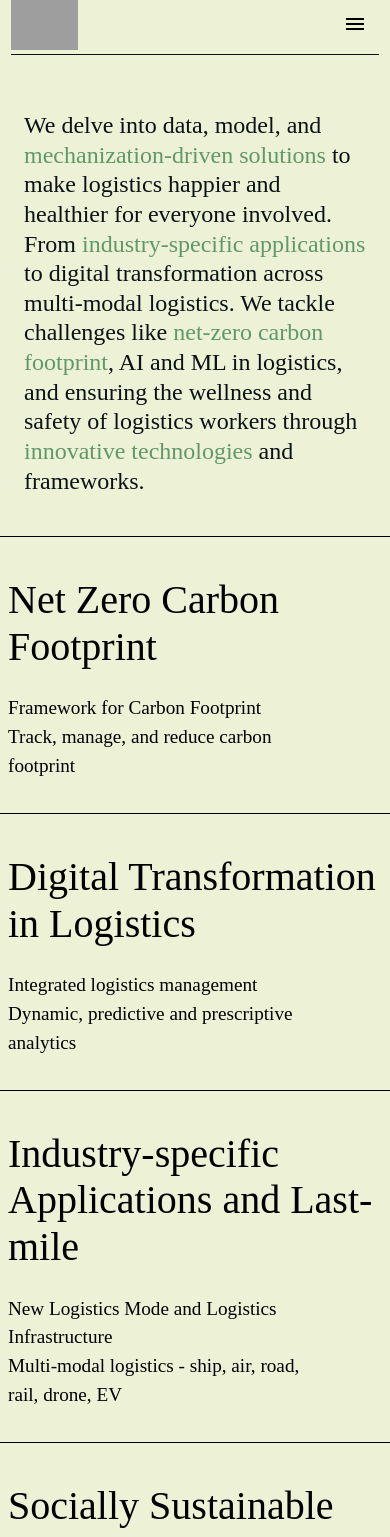
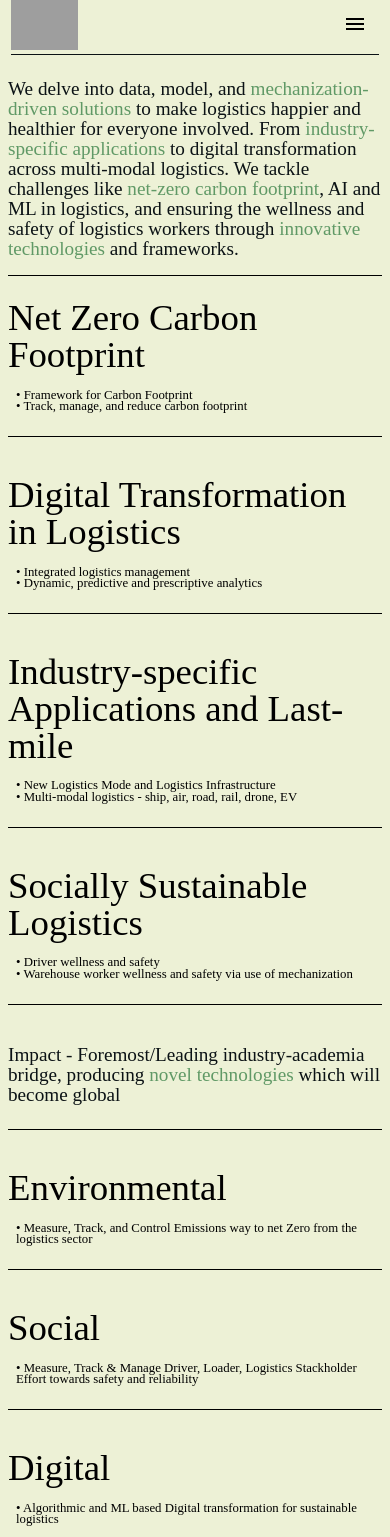
Before and after one commit to gautamV19/center-for-logistics-iitm, a React (Vite) app: page /logistics/about in a window 390 px wide. Shown: the top 1537 px of the page. Built offline with nearby package versions, Linux system fonts and the light colour scheme; grey boxes are pictures that could not be loaded; a web font is replaced by a local one.

Commit message:
mobile about

```diff
--- a/src/pages/About.tsx
+++ b/src/pages/About.tsx
@@ -65,36 +65,46 @@ const headingData = [
   {
     heading: "Net Zero Carbon Footprint",
     text: [
-      "Framework for Carbon Footprint",
-      "Track, manage, and reduce carbon footprint",
+      "• Framework for Carbon Footprint",
+      "• Track, manage, and reduce carbon footprint",
     ],
   },
   {
     heading: "Digital Transformation in Logistics",
     text: [
-      "Integrated logistics management",
-      "Dynamic, predictive and prescriptive analytics",
+      "• Integrated logistics management",
+      "• Dynamic, predictive and prescriptive analytics",
     ],
   },
   {
     heading: "Industry-specific Applications and Last-mile",
     text: [
-      "New Logistics Mode and Logistics Infrastructure",
-      "Multi-modal logistics - ship, air, road, rail, drone, EV",
+      "• New Logistics Mode and Logistics Infrastructure",
+      "• Multi-modal logistics - ship, air, road, rail, drone, EV",
     ],
   },
   {
     heading: "Socially Sustainable Logistics",
     text: [
-      "Driver wellness and safety",
-      "Warehouse worker wellness and safety via use of mechanization",
+      "• Driver wellness and safety",
+      "• Warehouse worker wellness and safety via use of mechanization",
     ],
   },
 ];
 
-const aboutTextLong = [
-  "We delve into data, model, and mechanization-driven solutions to make logistics happier and healthier for everyone involved. From industry-specific applications to digital transformation across multi-modal logistics. We tackle challenges like net-zero carbon footprint, AI and ML in logistics, and ensuring the wellness and safety of logistics workers through innovative technologies and frameworks.",
-  "Impact - Foremost/Leading industry-academia bridge, producing novel technologies which will become global",
+const aboutTextColored2 = [
+  {
+    text: "Impact - Foremost/Leading industry-academia bridge, producing ",
+    color: "#0B1215",
+  },
+  {
+    text: "novel technologies ",
+    color: "#609966",
+  },
+  {
+    text: "which will become global",
+    color: "#0B1215",
+  },
 ];
 
 const aboutTextColored = [
@@ -134,19 +144,19 @@ const headingData2 = [
   {
     heading: "Environmental",
     text: [
-      "Measure, Track, and Control Emissions way to net Zero from the logistics sector",
+      "• Measure, Track, and Control Emissions way to net Zero from the logistics sector",
     ],
   },
   {
     heading: "Social",
     text: [
-      "Measure, Track & Manage Driver, Loader, Logistics Stackholder Effort towards safety and reliability",
+      "• Measure, Track & Manage Driver, Loader, Logistics Stackholder Effort towards safety and reliability",
     ],
   },
   {
     heading: "Digital",
     text: [
-      "Algorithmic and ML based Digital transformation for sustainable logistics",
+      "• Algorithmic and ML based Digital transformation for sustainable logistics",
     ],
   },
 ];
@@ -186,10 +196,17 @@ const About: React.FC = () => {
           </Grid>
         </Grid>
       ))}
-      <Grid item className={classes.textContainer}>
-        <Typography variant="h2" className={classes.h2text2}>
-          {aboutTextLong[1]}
-        </Typography>
+      <Grid item className={classes.textContainer} style={{ width: "60%" }}>
+        {aboutTextColored2.map((item, index) => (
+          <Typography
+            key={index}
+            variant="h2"
+            style={{ color: item.color, display: "inline" }}
+            className={classes.h2text2}
+          >
+            {item.text}
+          </Typography>
+        ))}
       </Grid>
       {headingData2.map((item, index) => (
         <Grid container item key={index} className={classes.secondContainer}>
--- a/src/pages/MobileAbout.tsx
+++ b/src/pages/MobileAbout.tsx
@@ -1,5 +1,4 @@
 import React from "react";
-
 
 import { makeStyles, Theme, createStyles } from "@material-ui/core/styles";
 import { Typography, Grid } from "@material-ui/core";
@@ -8,68 +7,35 @@ const useStyles = makeStyles((theme: Theme) =>
   createStyles({
     root: {
       flexGrow: 1,
-      // paddingLeft: theme.spacing(4),
-      // paddingRight: theme.spacing(4),
-
-      marginTop: theme.spacing(7),
-      marginBottom: theme.spacing(7),
-      flexDirection: "column",
-    },
-    h2text: {
-      fontWeight: 500,
-      textAlign: "justify",
-
-      // fontSize: "150px"
-    },
-    h2text2: {
-      fontWeight: 400,
-      width: "60%",
+      marginTop: theme.spacing(2),
+      marginBottom: theme.spacing(4),
+      padding: theme.spacing(1),
     },
     textContainer: {
-      paddingBottom: theme.spacing(5),
-      marginRight: theme.spacing(2),
-      marginLeft: theme.spacing(2),
+      paddingBottom: theme.spacing(2),
+      borderBottom: "0.7px solid",
+    },
+    startText: {
+      fontSize: "1.2rem",
+      lineHeight: "1.2rem",
+      textAlign: "justify",
+    },
+    sectionContainer: {
+      marginBottom: theme.spacing(2),
+      padding: theme.spacing(3, 0),
+      borderBottom: "0.7px solid",
+    },
+    sectionTitle: {
+      fontSize: "2.3rem",
+      lineHeight: "2.3rem",
+      textAlign: "left",
+      paddingBottom: theme.spacing(2),
+    },
+    sectionSubTitle: {
+      fontSize: "0.8rem",
+      lineHeight: "0.7rem",
+      textAlign: "left",
       paddingLeft: theme.spacing(1),
-      paddingRight: theme.spacing(1),
-      // flexWrap: "wrap"
-    },
-    title: {
-      fontWeight: 500,
-      fontSize: "40px",
-      // lineHeight: "6.6rem",
-    },
-    titleContainer: {
-      paddingTop: theme.spacing(5),
-      paddingBottom: theme.spacing(3),
-      width: "100%",
-    },
-    subtitle: {
-      marginBottom: theme.spacing(5),
-      width: "80%",
-      fontSize: "1.5rem",
-      lineHeight: "1.5rem",
-      textAlign: "center",
-      margin: "auto",
-    },
-    listItem: {
-      margin: 0,
-    },
-    leftAlignTextContainer: {
-      width: "100%",
-      flexDirection: "column",
-      alignItems: "left",
-    },
-    leftAlignText: {
-      width: "80%",
-    },
-    secondContainer: {
-      borderTop: "1px solid",
-      paddingBottom: theme.spacing(4),
-      paddingRight: theme.spacing(1),
-      paddingLeft: theme.spacing(1)
-    },
-    sideText: {
-      fontSize: "1.2rem",
     },
   })
 );
@@ -78,36 +44,46 @@ const headingData = [
   {
     heading: "Net Zero Carbon Footprint",
     text: [
-      "Framework for Carbon Footprint",
-      "Track, manage, and reduce carbon footprint",
+      "• Framework for Carbon Footprint",
+      "• Track, manage, and reduce carbon footprint",
     ],
   },
   {
     heading: "Digital Transformation in Logistics",
     text: [
-      "Integrated logistics management",
-      "Dynamic, predictive and prescriptive analytics",
+      "• Integrated logistics management",
+      "• Dynamic, predictive and prescriptive analytics",
     ],
   },
   {
     heading: "Industry-specific Applications and Last-mile",
     text: [
-      "New Logistics Mode and Logistics Infrastructure",
-      "Multi-modal logistics - ship, air, road, rail, drone, EV",
+      "• New Logistics Mode and Logistics Infrastructure",
+      "• Multi-modal logistics - ship, air, road, rail, drone, EV",
     ],
   },
   {
     heading: "Socially Sustainable Logistics",
     text: [
-      "Driver wellness and safety",
-      "Warehouse worker wellness and safety via use of mechanization",
+      "• Driver wellness and safety",
+      "• Warehouse worker wellness and safety via use of mechanization",
     ],
   },
 ];
 
-const aboutTextLong = [
-  "We delve into data, model, and mechanization-driven solutions to make logistics happier and healthier for everyone involved. From industry-specific applications to digital transformation across multi-modal logistics. We tackle challenges like net-zero carbon footprint, AI and ML in logistics, and ensuring the wellness and safety of logistics workers through innovative technologies and frameworks.",
-  "Impact - Foremost/Leading industry-academia bridge, producing novel technologies which will become global",
+const aboutTextColored2 = [
+  {
+    text: "Impact - Foremost/Leading industry-academia bridge, producing ",
+    color: "#0B1215",
+  },
+  {
+    text: "novel technologies ",
+    color: "#609966",
+  },
+  {
+    text: "which will become global",
+    color: "#0B1215",
+  },
 ];
 
 const aboutTextColored = [
@@ -147,19 +123,19 @@ const headingData2 = [
   {
     heading: "Environmental",
     text: [
-      "Measure, Track, and Control Emissions way to net Zero from the logistics sector",
+      "• Measure, Track, and Control Emissions way to net Zero from the logistics sector",
     ],
   },
   {
     heading: "Social",
     text: [
-      "Measure, Track & Manage Driver, Loader, Logistics Stackholder Effort towards safety and reliability",
+      "• Measure, Track & Manage Driver, Loader, Logistics Stackholder Effort towards safety and reliability",
     ],
   },
   {
     heading: "Digital",
     text: [
-      "Algorithmic and ML based Digital transformation for sustainable logistics",
+      "• Algorithmic and ML based Digital transformation for sustainable logistics",
     ],
   },
 ];
@@ -173,53 +149,46 @@ const MobileAbout: React.FC = () => {
         {aboutTextColored.map((item, index) => (
           <Typography
             key={index}
-            variant="h4"
             style={{ color: item.color, display: "inline" }}
-            className={classes.h2text}
+            className={classes.startText}
           >
             {item.text}
           </Typography>
         ))}
       </Grid>
       {headingData.map((item, index) => (
-        <Grid container item key={index} className={classes.secondContainer}>
-          <Grid item className={classes.titleContainer}>
-            <Typography variant="h1" className={classes.title}>
+        <Grid item className={classes.sectionContainer} key={index}>
+          <Typography className={classes.sectionTitle}>
             {item.heading}
           </Typography>
-          </Grid>
-          <Grid item container className={classes.leftAlignTextContainer}>
           {item.text.map((text, index) => (
-              <React.Fragment key={index}>
-                <Grid item className={classes.leftAlignText}>
-                  <Typography className={classes.sideText}>{text}</Typography>
-                </Grid>
-              </React.Fragment>
+            <Typography key={index} className={classes.sectionSubTitle}>
+              {text}
+            </Typography>
           ))}
         </Grid>
-        </Grid>
       ))}
-      <Grid item className={classes.textContainer}>
-        <Typography variant="h2" className={classes.h2text2}>
-          {aboutTextLong[1]}
+      <Grid item className={classes.sectionContainer}>
+        {aboutTextColored2.map((item, index) => (
+          <Typography
+            key={index}
+            style={{ color: item.color, display: "inline" }}
+            className={classes.startText}
+          >
+            {item.text}
           </Typography>
+        ))}
       </Grid>
       {headingData2.map((item, index) => (
-        <Grid container item key={index} className={classes.secondContainer}>
-          <Grid item className={classes.titleContainer}>
-            <Typography variant="h1" className={classes.title}>
+        <Grid item className={classes.sectionContainer} key={index}>
+          <Typography className={classes.sectionTitle}>
             {item.heading}
           </Typography>
-          </Grid>
-          <Grid item container className={classes.leftAlignTextContainer}>
           {item.text.map((text, index) => (
-              <React.Fragment key={index}>
-                <Grid item className={classes.leftAlignText}>
-                  <Typography className={classes.sideText}>{text}</Typography>
-                </Grid>
-              </React.Fragment>
+            <Typography key={index} className={classes.sectionSubTitle}>
+              {text}
+            </Typography>
           ))}
-          </Grid>
         </Grid>
       ))}
     </Grid>
--- a/src/pages/MobileEvents.tsx
+++ b/src/pages/MobileEvents.tsx
@@ -14,8 +14,11 @@ const useStyles = makeStyles((theme: Theme) =>
       fontWeight: 450,
       fontSize: "3rem",
       lineHeight: "3rem",
+      textAlign: "left",
+      display: "inline",
+    },
+    titleContainer: {
       marginBottom: theme.spacing(2),
-      textAlign: "left",
     },
     landingSubtitle: {
       marginBottom: theme.spacing(2),
@@ -48,6 +51,11 @@ const useStyles = makeStyles((theme: Theme) =>
   })
 );
 
+const title = [
+  "FedEx & IITM Seminar ",
+  "on Smart and sustainable supply Chains and Logistics",
+];
+
 const Events: React.FC = () => {
   const classes = useStyles();
 
@@ -62,10 +70,14 @@ const Events: React.FC = () => {
 
   return (
     <Grid container className={classes.root}>
-      <Typography className={classes.title}>
-        FedEx & IITM Seminar on Smart and sustainable supply Chains and
-        Logistics
-      </Typography>
+      <Grid item className={classes.titleContainer}>
+        <Typography className={classes.title} style={{ color: "#0B1215" }}>
+          {title[0]}
+        </Typography>
+        <Typography className={classes.title} style={{ color: "#609966" }}>
+          {title[1]}
+        </Typography>
+      </Grid>
       <Typography className={classes.landingSubtitle}>
         The talk on Interesting Logistics Problems in India highlights the
         substantial, yet digitally underdeveloped, logistics market in India,
```
Also changed, not shown: src/pages/Events.tsx (+12 -7 lines). Lines whose indentation alone changed are shown as unchanged.
